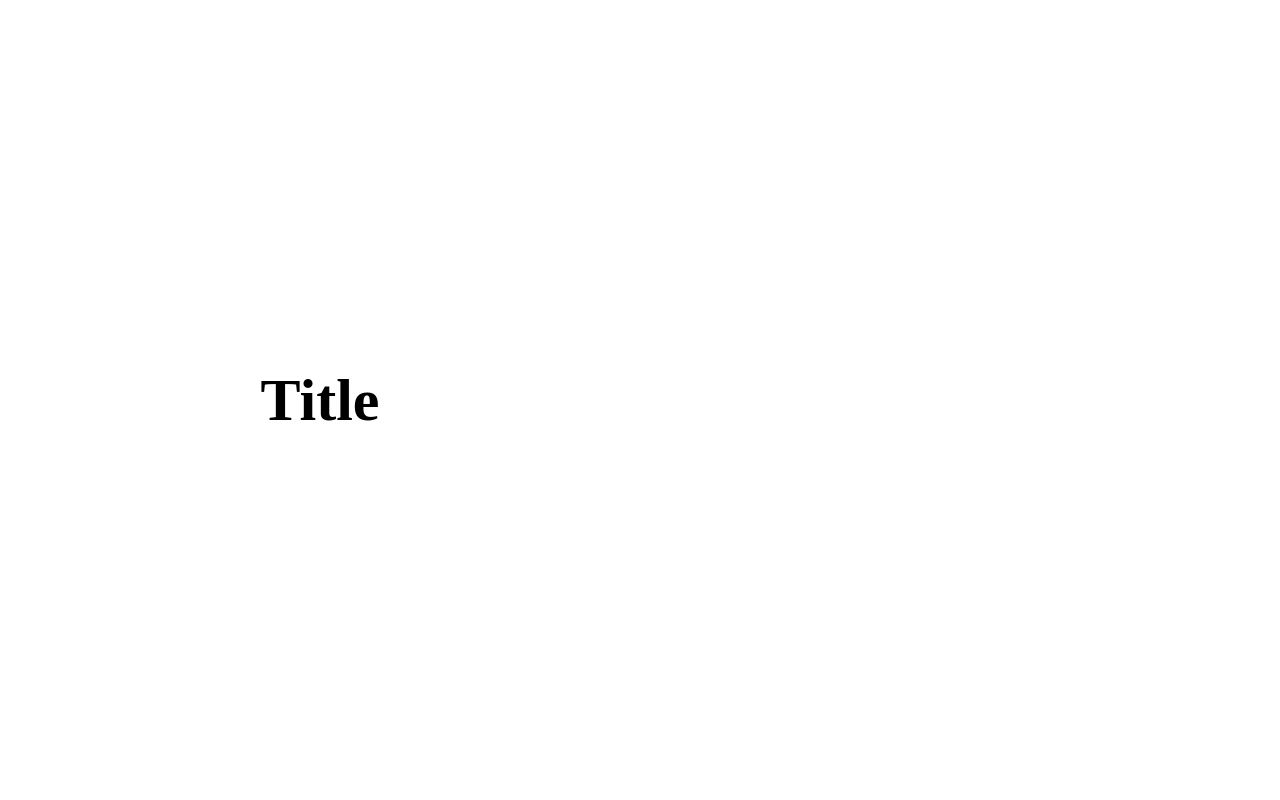
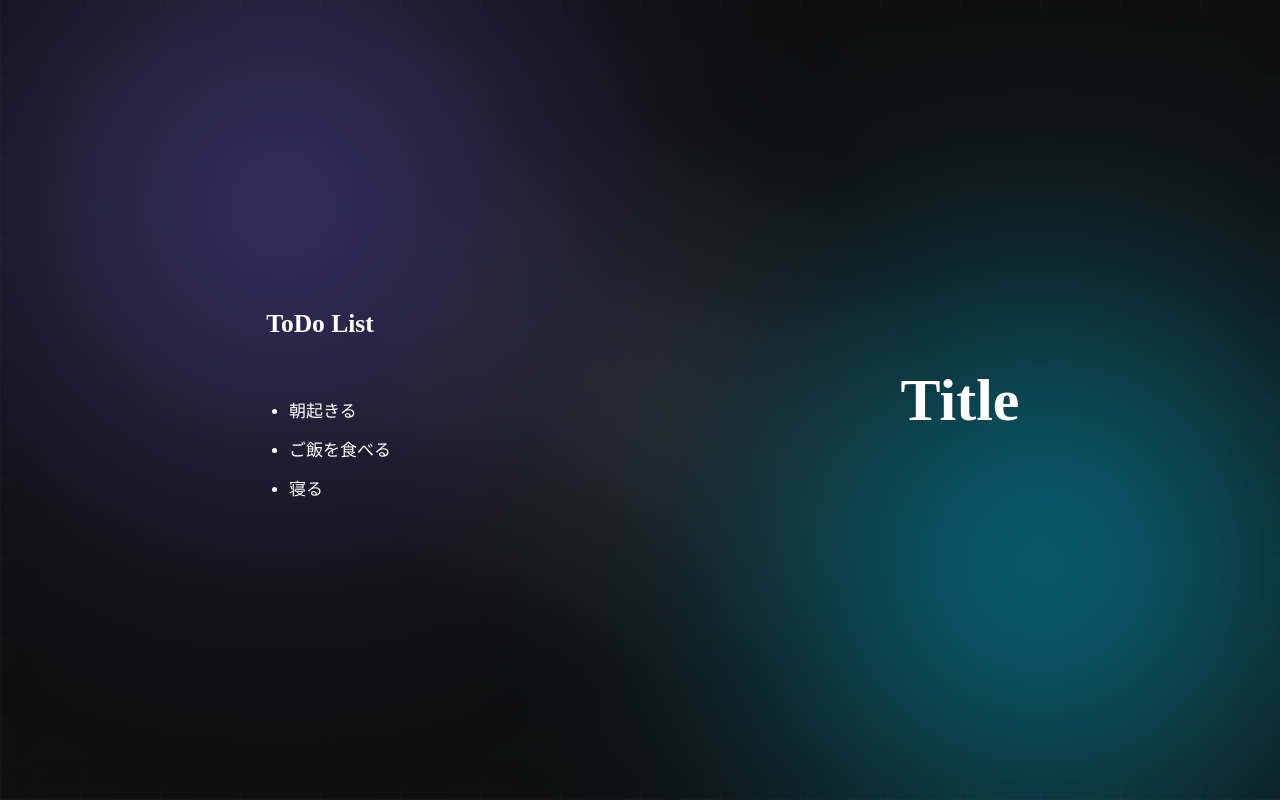
Before and after one commit to Kyarasu0/Rendalize, a React (Vite) app in the folder Frontend/: page / in a window 1280 px wide. Shown: the top 800 px of the page. Built offline with nearby package versions, Linux system fonts and the light colour scheme.

Commit message:
Feature: Layout-Done

```diff
--- a/Frontend/public/Data/sample.md
+++ b/Frontend/public/Data/Markdowns/sample.md
@@ -1,13 +1,18 @@
 
 ---
-background: dark
+layout: Aurora dark
 mode: slide
 ---
+\MessageCard Right bg_color=transparent font_color=white
 
 # Title
+## ToDo List
+- 朝起きる
+- ご飯を食べる
+- 寝る
 
 ---
-\MessageCard Left bg_color=black font_color=white
+\MessageCard Left bg_color=transparent font_color=white
 # Card 1
 
 ## ABOUT
--- a/Frontend/src/App.tsx
+++ b/Frontend/src/App.tsx
@@ -12,7 +12,7 @@ function App() {
   return (
     // MarkdownEngineに渡す
     <MarkdownEngine
-      url={`/Data/${file}`}
+      url={`/Data/Markdowns/${file}`}
       mode={mode}
     />
   );
--- /dev/null
+++ b/Frontend/src/Workspace/Components/Layouts/Aurora/Aurora.module.css
@@ -0,0 +1,84 @@
+.container {
+  position: fixed;
+  inset: 0;
+  z-index: -10;
+  overflow: hidden;
+  background: #0f0f0f;
+}
+
+/* ===== 浮遊ブロブ ===== */
+
+.blob1,
+.blob2 {
+  position: absolute;
+  width: 60vw;
+  height: 60vw;
+  border-radius: 50%;
+  filter: blur(120px);
+  opacity: 0.6;
+  animation: float 20s ease-in-out infinite alternate;
+}
+
+.blob1 {
+  background: radial-gradient(circle, #6a5acd, transparent 70%);
+  top: -20%;
+  left: -10%;
+}
+
+.blob2 {
+  background: radial-gradient(circle, #00d4ff, transparent 70%);
+  bottom: -20%;
+  right: -10%;
+  animation-duration: 25s;
+}
+
+/* ===== ゆっくり浮遊 ===== */
+
+@keyframes float {
+  0% {
+    transform: translate(0px, 0px) scale(1);
+  }
+  50% {
+    transform: translate(40px, -30px) scale(1.1);
+  }
+  100% {
+    transform: translate(-30px, 40px) scale(0.95);
+  }
+}
+
+/* ===== グリッドレイヤー ===== */
+
+.grid {
+  position: absolute;
+  inset: 0;
+  background:
+    repeating-linear-gradient(
+      0deg,
+      rgba(255, 255, 255, 0.04),
+      rgba(255, 255, 255, 0.04) 1px,
+      transparent 1px,
+      transparent 80px
+    ),
+    repeating-linear-gradient(
+      90deg,
+      rgba(255, 255, 255, 0.04),
+      rgba(255, 255, 255, 0.04) 1px,
+      transparent 1px,
+      transparent 80px
+    );
+  pointer-events: none;
+}
+
+/* ===== マウス追従光 ===== */
+
+.container::after {
+  content: "";
+  position: absolute;
+  inset: 0;
+  background: radial-gradient(
+    circle at var(--mouse-x) var(--mouse-y),
+    rgba(255, 255, 255, 0.08),
+    transparent 40%
+  );
+  transition: background 0.2s ease-out;
+}
--- /dev/null
+++ b/Frontend/src/Workspace/Components/Layouts/Aurora/Aurora.tsx
@@ -0,0 +1,33 @@
+import { useEffect, useState } from "react";
+import styles from "./Aurora.module.css";
+
+export const Aurora = () => {
+  const [pos, setPos] = useState({ x: 50, y: 50 });
+
+  useEffect(() => {
+    const handleMove = (e: MouseEvent) => {
+      const x = (e.clientX / window.innerWidth) * 100;
+      const y = (e.clientY / window.innerHeight) * 100;
+      setPos({ x, y });
+    };
+
+    window.addEventListener("mousemove", handleMove);
+    return () => window.removeEventListener("mousemove", handleMove);
+  }, []);
+
+  return (
+    <div
+      className={styles.container}
+      style={
+        {
+          "--mouse-x": `${pos.x}%`,
+          "--mouse-y": `${pos.y}%`,
+        } as React.CSSProperties
+      }
+    >
+      <div className={styles.blob1} />
+      <div className={styles.blob2} />
+      <div className={styles.grid} />
+    </div>
+  );
+};
--- a/Frontend/src/Workspace/Components/Layout/Layout.tsx
+++ b/Frontend/src/Workspace/Components/Layouts/Normal/Normal.tsx
@@ -1,9 +1,9 @@
-import styles from "./Layout.module.css";
+import styles from "./Normal.module.css";
 
 interface Props {
   theme?: string;
 }
 
-export const Layout = ({ theme }: Props) => {
+export const Normal = ({ theme }: Props) => {
   return <div className={`${styles.background} ${styles[theme || "dark"]}`} />;
 };
--- a/Frontend/src/Workspace/Components/MarkdownEngine/MarkdownEngine.tsx
+++ b/Frontend/src/Workspace/Components/MarkdownEngine/MarkdownEngine.tsx
@@ -1,10 +1,15 @@
 import { useEffect, useState } from "react";
 import { parseMarkdown } from "../../Utils/parseMarkdown";
+import styles from "./MarkdownEngine.module.css";
+// Cardの種類のimport
 import type { ParsedCard } from "../../Utils/parseMarkdown";
 import { MessageCard } from "../Cards/MessageCard/MessageCard";
-import { Layout } from "../Layout/Layout";
+// Layoutの種類のimport(Layout, import, layoutRegistry)
+import type { ParsedLayout } from "../../Utils/parseMarkdown";
+import { Normal } from "../Layouts/Normal/Normal";
+import { Aurora } from "../Layouts/Aurora/Aurora";
+// Navigationの種類のimport
 import { Navigation } from "../Navigation/Navigation";
-import styles from "./MarkdownEngine.module.css";
 
 interface Props {
   url: string;
@@ -12,7 +17,7 @@ interface Props {
 }
 
 export const MarkdownEngine = ({ url, mode }: Props) => {
-  // カードタイプとコンポーネントの対応表
+  // ========== Card ==========
   // Markdownの \CardName と一致させる
   const cardRegistry: Record<
     string,
@@ -22,10 +27,20 @@ export const MarkdownEngine = ({ url, mode }: Props) => {
     // HeroCard,
     // QuoteCard,
   };
-
   // カードを「順番付き配列」で保持する
   // [{ type: "MessageCard", content: "..." }, ...]
   const [cards, setCards] = useState<ParsedCard[]>([]);
+
+  // ========== Layout ===========
+  // Markdownの \CardName と一致させる
+  const layoutRegistry: Record<
+    string,
+    React.ComponentType<any>
+  > = {
+    Normal,
+    Aurora
+  };
+  const [layout, setLayout] = useState<ParsedLayout>({ type: "Normal", props: "dark" });
 
   // スライドモード用の現在インデックス
   const [index, setIndex] = useState(0);
@@ -41,6 +56,7 @@ export const MarkdownEngine = ({ url, mode }: Props) => {
 
         // cards は配列なのでそのままセットできる
         setCards(parsed.cards);
+        setLayout({ type: parsed.meta.layout.split(' ')[0], props: parsed.meta.layout.split(' ')[1] });
 
         // URLが変わったらスライド位置もリセット
         setIndex(0);
@@ -72,11 +88,11 @@ export const MarkdownEngine = ({ url, mode }: Props) => {
   // 現在表示するカード
   // =========================
   const currentCard = cards[index];
+  const LayoutComponent = layoutRegistry[layout.type] ?? Normal;
 
   return (
     <div className={styles.wrapper}>
-      {/* 共通レイアウト */}
-      <Layout theme="dark" />
+      <LayoutComponent theme={layout.props}/>
 
       {/* =========================
           描画切り替え
--- a/Frontend/src/Workspace/Utils/parseMarkdown.ts
+++ b/Frontend/src/Workspace/Utils/parseMarkdown.ts
@@ -3,6 +3,11 @@ export interface ParsedCard {
     type: string;
     props?: Record<string, string>;
     content: string;
+}
+
+export interface ParsedLayout {
+    type: string;
+    props?: string;
 }
 
 export interface ParsedMarkdown {
```
Also changed, not shown: Frontend/public/Data/Colors/CyberColor.tsx (added, +8 -0 lines), Frontend/src/Workspace/Components/Layouts/Normal/Normal.module.css (renamed from Frontend/src/Workspace/Components/Layout/Layout.module.css).
